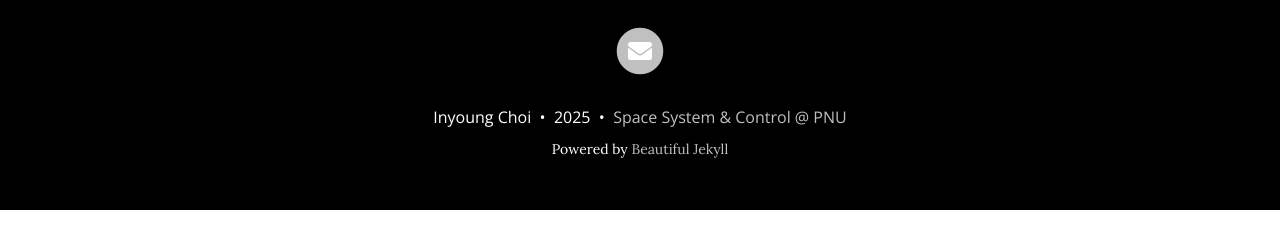
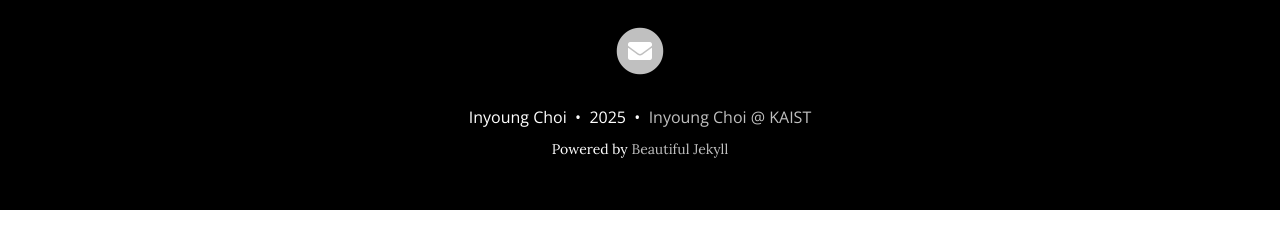
Before and after one commit to InyoungChoi-acai/InyoungChoi-acai.github.io, a Jekyll site: the page built from index.html, in a window 1280 px wide. Shown: the part 569-818 px from the top of the page. Built offline with Jekyll 4.4.1, drawn with Linux system fonts in a browser that asks for light colours; nearby versions of some CDN libraries; the list of posts is cut into pages by our own code.

Commit message:
Update _config.yml

```diff
--- a/_config.yml
+++ b/_config.yml
@@ -95,7 +95,7 @@ share-links-active:
 
 # How to display the link to your website in the footer
 # Remove this if you don't want a link in the footer
-url-pretty: "Space System & Control @ PNU"
+url-pretty: "Inyoung Choi @ KAIST"
 
 # Excerpt word length - Truncate the excerpt of each post on the feed page to the specified number of words
 excerpt_length: 50
```
